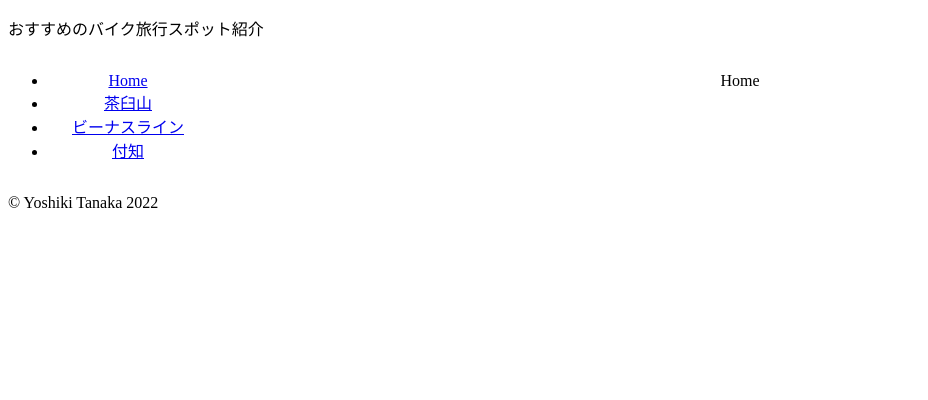
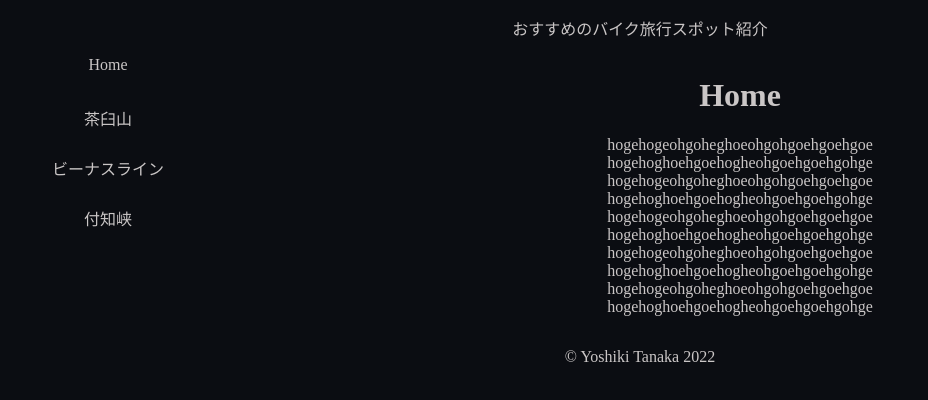
Before and after one commit to StdEnku/my_favorite_place_site, a plain HTML site: page index.html in a window 1280 px wide. Shown: the whole page, without its empty margins (0-928 px from the left). Drawn offline with Linux system fonts and the light colour scheme.

Commit message:
基盤構築済み

```diff
--- a/css/base_style.css
+++ b/css/base_style.css
@@ -1,14 +1,71 @@
 /* #region 全体設定 */
+:root {
+    --background: #0b0d12;
+    --text: #cac6c6;
+    --card-background: #a6a7a8c7;
+}
+
 * {
     box-sizing: border-box;
 }
 /* #endregion */
+
+html {
+    background-color: var(--background);
+    color: var(--text);
+}
 
 .root {
     display: grid;
     grid-template-columns: 200px auto;
 }
 
-.component {
+.sideBar {
     text-align: center;
 }
+
+.sideBar ul {
+    list-style-type: none;
+    padding: 0;
+    margin: 0;
+}
+
+.sideBar li {
+    height: 50px;
+}
+
+.mainContent
+{
+    text-align: center;
+}
+
+header {
+    text-align: center;
+}
+
+footer {
+    text-align: center;
+}
+
+a:link {
+    color: var(--text);
+    text-decoration: none;
+}
+
+a:visited {
+    color: var(--text);
+    text-decoration: none;
+}
+
+a:active {
+    color: var(--text);
+    text-decoration: none;
+}
+
+a:hover {
+    padding: 20px 30px 20px 30px;
+    color: #333333;
+    background-color: #b7b7b7;
+    border-radius: 3px;
+    box-shadow: 0px 5px 15px 0px rgba(158, 158, 158, 0.78);
+}
--- a/index.html
+++ b/index.html
@@ -16,17 +16,29 @@
 
     <main id="rootId">
         <div class="root">
-            <div class="component componentLeft">
+            <div class="sideBar" class="card">
                 <ul>
                     <li><a href="#rootId">Home</a></li>
                     <li><a href="./html/chausuyama.html">茶臼山</a></li>
                     <li><a href="./html/chausuyama.html">ビーナスライン</a></li>
-                    <li><a href="./html/tsukechi.html">付知</a></li>
+                    <li><a href="./html/tsukechi.html">付知峡</a></li>
                 </ul>
             </div>
 
-            <div class="component componentRight">
-                <p>Home</p>
+            <div class="mainContent">
+                <h1>Home</h1>
+                <p>
+                    hogehogeohgoheghoeohgohgoehgoehgoe<br>
+                    hogehoghoehgoehogheohgoehgoehgohge<br>
+                    hogehogeohgoheghoeohgohgoehgoehgoe<br>
+                    hogehoghoehgoehogheohgoehgoehgohge<br>
+                    hogehogeohgoheghoeohgohgoehgoehgoe<br>
+                    hogehoghoehgoehogheohgoehgoehgohge<br>
+                    hogehogeohgoheghoeohgohgoehgoehgoe<br>
+                    hogehoghoehgoehogheohgoehgoehgohge<br>
+                    hogehogeohgoheghoeohgohgoehgoehgoe<br>
+                    hogehoghoehgoehogheohgoehgoehgohge<br>
+                </p>
             </div>
         </div>
     </main>
```
